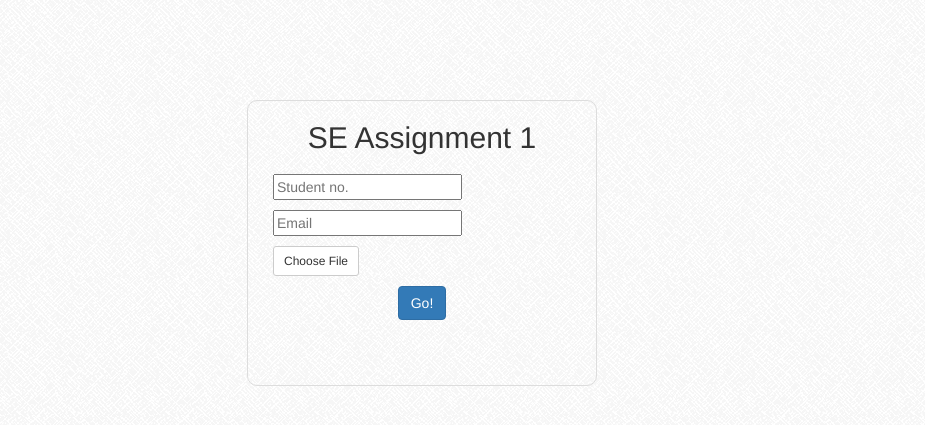
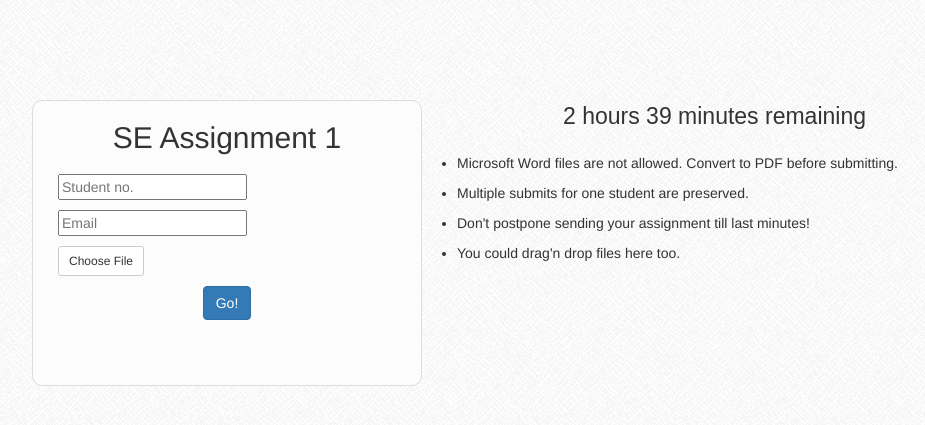
Before and after one commit to Rmaan/filedrop, a Django app: page / in a window 1280 px wide. Shown: the top 425 px of the page, without its empty margins (218-1143 px from the left). Run offline with Django 3.2, Linux system fonts and the light colour scheme; some libraries are stand-ins or nearby versions.

Commit message:
deadline, points

```diff
--- a/page/models.py
+++ b/page/models.py
@@ -19,6 +19,6 @@ class Assignment(models.Model):
 class Submit(models.Model):
     assignment = models.ForeignKey(Assignment)
     email = models.EmailField(max_length=250, null=True, blank=True)
-    student_no = models.CharField(max_length=8, validators=[sharif_student_no_validator])
+    student_no = models.CharField(max_length=10, validators=[sharif_student_no_validator])
     time = models.IntegerField()
     file = models.FileField(upload_to='submits')
--- a/page/static/css/main.css
+++ b/page/static/css/main.css
@@ -2,14 +2,18 @@ body {
     background: url(../img/greyzz.png);
     /*font-family: Arial, Helvetica, sans-serif;*/
     direction: ltr;
+    padding-top: 100px;
+}
+
+body > h2 {
+    text-align: center;
 }
 
 #upload-box {
     padding: 10px 25px;
-    margin: 100px auto 0;
-    width: 350px;
     border: 1px solid #ddd;
     border-radius: 10px;
+    background: #fcfcfc;
 }
 #upload-box h2 {
     text-align: center;
@@ -26,7 +30,8 @@ body {
 #upload-box .r{
     margin: 10px 0;
 }
-.dropping #upload-box {
+
+.dropping .container {
     opacity: 0.5;
 }
 
@@ -35,8 +40,8 @@ body {
     position: absolute;
     top: 50%;
     left: 50%;
-    margin-left: -250px;
-    margin-top: -60px;
+    margin-left: -135px;
+    margin-top: -57px;
     font-size: 80px;
     letter-spacing: 15px;
     text-shadow: -1px 1px #ddd;
@@ -61,3 +66,22 @@ body {
 .file-input-overlay button{
     margin-bottom: 0;
 }
+
+#points {
+    padding: 20px;
+}
+#points ul {
+    padding-left: 0;
+}
+#points li {
+    margin-bottom: 10px;
+}
+
+#deadline {
+    text-align: center;
+    font-size: 23px;
+    font-family: sans-serif;
+}
+#deadline.negative{
+    color: #f00;
+}
--- a/page/static/js/home.js
+++ b/page/static/js/home.js
@@ -1,7 +1,13 @@
+"use strict";
+
 $(function() {
-    var $box = $('#upload-box').show()
+    $('.container').show()
+    $('body > h2').remove()
+
+    var $box = $('#upload-box')
 //    var $input = $box.find('input[type=file]')
     var $progress = $box.find('.progress')
+    var $doc = $(document)
     var $html = $('html')
     var frmToSubmit
 
@@ -25,8 +31,8 @@ $(function() {
     var MAX_FILE_SIZE = 15 * 1024 * 1024
 
     $box.fileupload({
-        dropZone: $html,
-        pasteZone: $html,
+//        dropZone: $html,
+//        pasteZone: $html,
         url: '/api/upload/',
         paramName: 'file',  // http POST parameter name
         dataType: 'json',  // data type sent from server
@@ -49,7 +55,7 @@ $(function() {
             var error = ""
             var f = data.originalFiles[0]
             if(f.type && !ACCEPT_FILE_TYPE.test(f.type))
-                error = 'File type is not valid.'
+                error = 'Only PDF files are allowed.'
             else if(f.size && f.size > MAX_FILE_SIZE)
                 error = 'File is too big.'
 
@@ -90,11 +96,53 @@ $(function() {
         }
     })
 
-    $html.on('dragover', function (e) {
+    var removeDroppingTimeout
+    $doc.on('dragover', function (e) {
         $html.addClass('dropping')
+
+        clearTimeout(removeDroppingTimeout)
+        removeDroppingTimeout = setTimeout(function() {
+            $html.removeClass('dropping')
+        }, 100)
+
+//        e.preventDefault()
     })
 
-    $html.on('dragleave drop', function (e) {
-        $html.removeClass('dropping')
-    })
+//    $doc.on('dragleave drop', function (e) {
+////        $html.removeClass('dropping')
+//        e.preventDefault()
+//    })
 })
+
+$(function() {
+//    var deadlineStamp = 1425932999000
+    var deadlineStamp = 1425068999000 // - 2 * 60 * 60 * 1000
+    var $deadline = $('#deadline')
+
+    function durationInWords(timeInSeconds) {
+        var seconds = Math.floor(Math.abs(timeInSeconds))
+        var minutes = Math.floor(seconds / 60)
+        var hours = Math.floor(minutes / 60)
+        var days = Math.floor(hours / 24)
+
+        if (seconds < 60)
+            return 'Less than a minute'
+        else if (minutes < 60)
+            return minutes + ' minutes ' + (seconds % 60) + ' seconds'
+        else if (hours < 24)
+            return hours + ' hours ' + (minutes % 60) + ' minutes'
+        else
+            return days + ' days ' + (hours % 24) + ' hours'
+    }
+
+    function refreshDeadline() {
+        var diff = (deadlineStamp - new Date()) / 1000
+        var s = durationInWords(diff)
+        var passed = diff < 0
+        s += (passed ? ' passed' : ' remaining')
+        $deadline.html(s).toggleClass('negative', passed)
+    }
+
+    refreshDeadline()
+    setInterval(refreshDeadline, 900)
+})
--- a/page/templates/index.html
+++ b/page/templates/index.html
@@ -10,7 +10,10 @@
     <!-- endbuild -->
 </head>
 <body>
-    <form id="upload-box" style="display: none">
+<h2>Loading</h2>
+<div class="container" style="display: none"><div class="row">
+
+    <form id="upload-box" class="col-md-offset-2 col-md-4 col-sm-6">
         <h2>SE Assignment 1</h2>
         <div class="r"><input type="text" name="student_no" placeholder="Student no."></div>
         <div class="r"><input type="email" name="email" placeholder="Email"></div>
@@ -22,7 +25,20 @@
         <input class="btn btn-primary go" type="submit" value="Go!">
         <div class="progress"><div class="progress-bar progress-bar-success"></div></div>
     </form>
-    <div class="drag-drop-msg">Drop Here!</div>
+
+    <div class="col-sm-6">
+        <div id="deadline"></div>
+
+        <div id="points"><ul>
+            <li>Microsoft Word files are not allowed. Convert to PDF before submitting.</li>
+            <li>Multiple submits for one student are preserved.</li>
+            <li>Don't postpone sending your assignment till last minutes!</li>
+            <li>You could drag'n drop files here too.</li>
+        </ul></div>
+    </div>
+</div></div>
+
+<div class="drag-drop-msg">Drop!</div>
 
 <!-- build:js static/js/all.js -->
 <script src="/static/js/jquery-1.11.2.js"></script>
```
